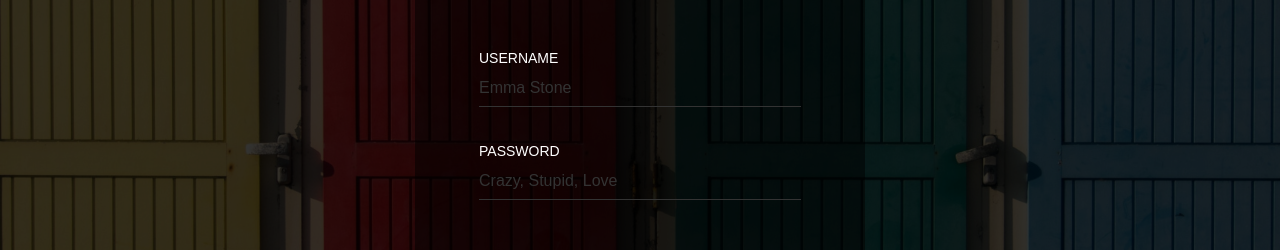
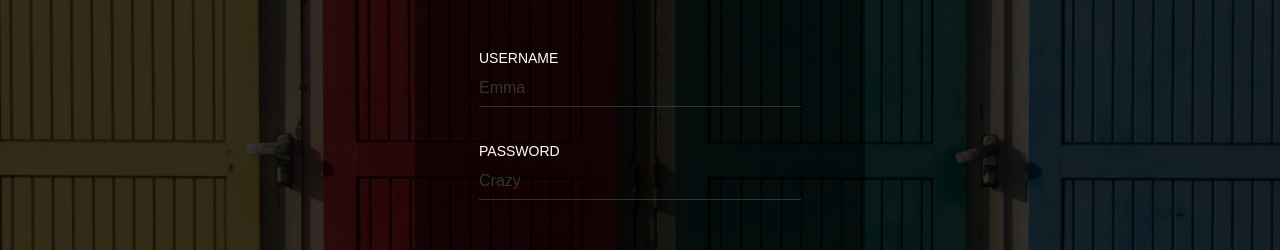
Before and after one commit to klavrenuk/schedule, a React (Create React App) app: page / in a window 1280 px wide. Shown: the part 265-515 px from the top of the page. Built offline with nearby package versions, Linux system fonts and the light colour scheme; a web font is replaced by a local one.

Commit message:
Auth - change logic. Started using useReducer

```diff
--- a/src/components/auth/Auth.jsx
+++ b/src/components/auth/Auth.jsx
@@ -1,32 +1,100 @@
-import React, {useState} from 'react';
+import React, {useReducer} from 'react';
 import {Form, FormGroup, Button, Label, Input} from "reactstrap";
 
 import './auth.min.css';
 
-const options = [
+const optionsSingIn = [
     {
         name: 'username',
         label: 'username',
         type: 'text',
         value: null,
-        placeholder: 'Emma Stone'
+        placeholder: 'Emma'
     },
     {
         name: 'password',
         label: 'password',
         type: 'password',
         value: null,
-        placeholder: 'Crazy, Stupid, Love'
+        placeholder: 'Crazy'
+    }
+];
+const optionsRegistration = [
+    {
+        name: 'Name',
+        label: 'Name',
+        type: 'text',
+        value: null,
+        placeholder: 'Emma Stone'
+    },
+    {
+        name: 'username',
+        label: 'username',
+        type: 'text',
+        value: null,
+        placeholder: 'Alex'
+    },
+    {
+        name: 'password',
+        label: 'password',
+        type: 'password',
+        value: null,
+        placeholder: 'Crazy'
+    },
+    {
+        name: 'password',
+        label: 'password',
+        type: 'password',
+        value: null,
+        placeholder: 'Crazy'
     }
 ];
 
+const defaultState = {
+    options: optionsSingIn,
+    typeView: 'auth',
+    user: {},
+    title: 'Authorization',
+    btnRightText: 'Create account'
+};
+
+function reducer(state, action) {
+    switch (action.type) {
+        case 'showViewAuth':
+            return defaultState;
+
+        case 'showViewRegistration':
+            return {
+                options: optionsRegistration,
+                typeView: 'registration',
+                user: {},
+                title: 'Registration',
+                btnRightText: 'Save'
+            };
+
+        case 'updateUser':
+            return {
+                ...state,
+                user: {
+                    ...state.user,
+                    [action.prop]: action.value
+                }
+            }
+
+        default:
+            throw new Error();
+    }
+}
+
+
 const Auth = () => {
-    const [user, setUser] = useState({});
+    const [state, dispatch] = useReducer(reducer, defaultState);
 
     const onChange = (event) => {
-        setUser({
-            ...user,
-            [event.target.name]: event.target.value
+        dispatch({
+            type: 'updateUser',
+            prop: event.target.name,
+            value: event.target.value
         });
 
         const input = document.getElementById(event.target.name);
@@ -45,7 +113,7 @@ const Auth = () => {
     }
 
     const run = () => {
-        console.log('run');
+        console.log('run', state.user);
     }
 
     const createAccount = () => {
@@ -56,11 +124,11 @@ const Auth = () => {
         <div className={'auth'}>
             <Form className={'auth-form'}>
                 <FormGroup>
-                    <h2 className={'form-title'}>Authorization</h2>
+                    <h2 className={'form-title'}>{state.title}</h2>
                 </FormGroup>
 
                 {
-                    options.map((option) => {
+                    state.options.map((option) => {
                         return (
                             <FormGroup key={option.name}>
                                 <Label for={option.name}>{option.name}</Label>
@@ -84,7 +152,7 @@ const Auth = () => {
                     >Sign in</Button>
                     <Button color={'default'}
                             onClick={createAccount}
-                    >Create account</Button>
+                    >{state.btnRightText}</Button>
                 </FormGroup>
             </Form>
         </div>
```
